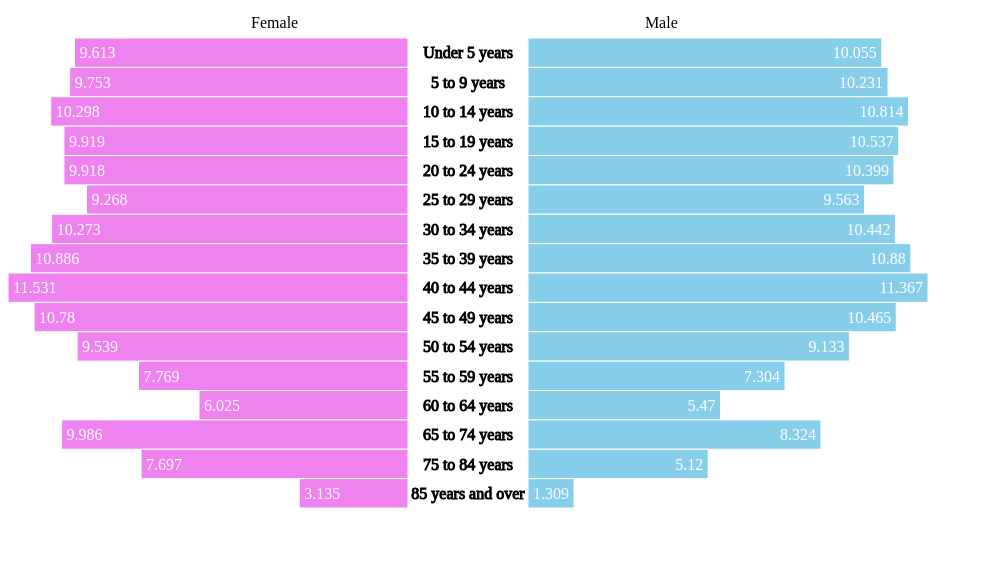
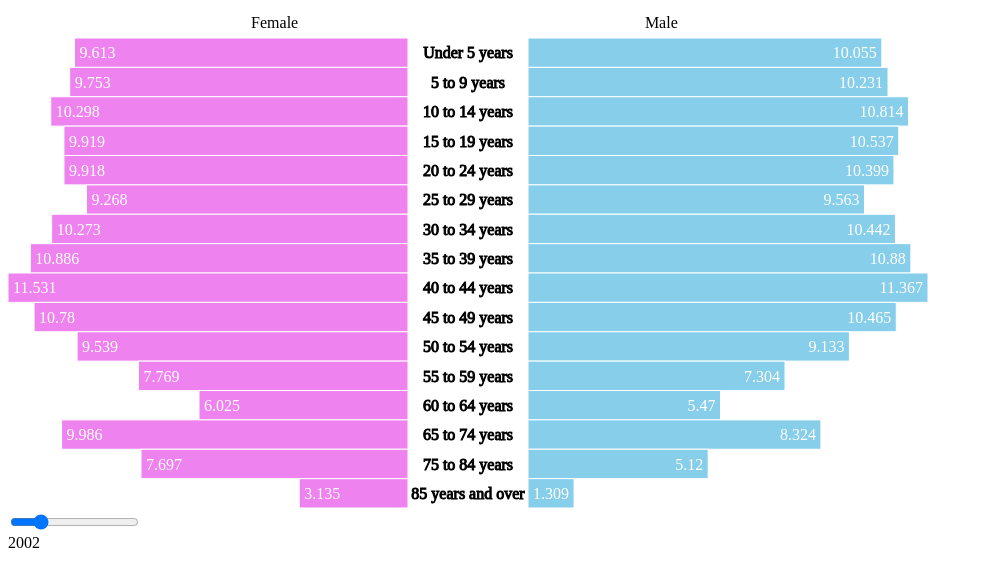
Before and after one commit to judaba13/DynamicVisualization, a plain HTML site: page hist.html in a window 1280 px wide. Shown: the whole page, without its empty margins (0-983 px from the left). Drawn offline with nearby package versions, Linux system fonts and the light colour scheme.

Commit message:
added slider

```diff
--- a/hist.html
+++ b/hist.html
@@ -9,21 +9,33 @@
 <body>
 
 <div id="histogram"></div>
+<input type="range" id="year-slider" min="2000" max="2010" step="1" value="2002">
+<div id="year-tooltip"></div>
 
 <script>
 var width = 800,
 		height = 500,
 		padding = 30,
-		bar_height = 20;
-		name_width = 120;
-
+		bar_height = 20,
+		name_width = 120,
+		year = 2002,
+		dat;
 
 d3.json('ages.json',function (data) {
 
-	var year = 2002;
+	dat=data;
 	buildHistogram(data,year,"#histogram");
 
 });
+
+d3.select("#year-tooltip").text(year);
+d3.select("#year-slider").attr("value",year).on("change",function(){
+	year = this.value;
+	d3.select("#year-tooltip").text(year);
+	d3.select("#histogram").select("svg").remove();
+	buildHistogram(dat,year,"#histogram");
+});
+
 
 function buildHistogram(data,year,selector) {
 	var svg = d3.select(selector).append("svg")
```
